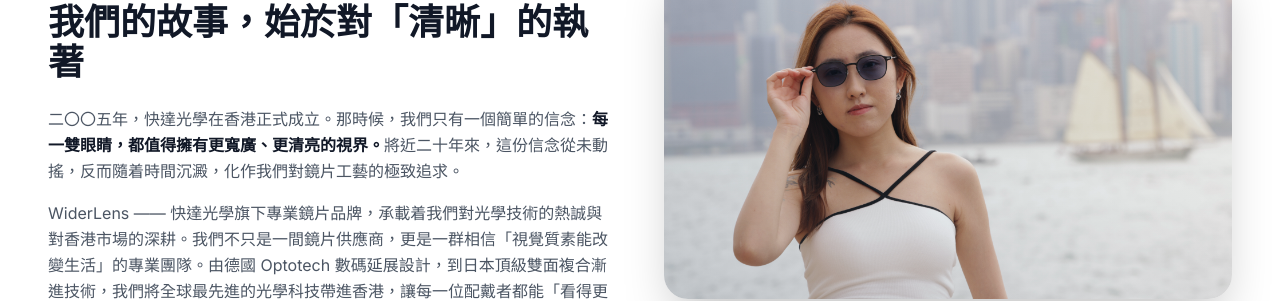
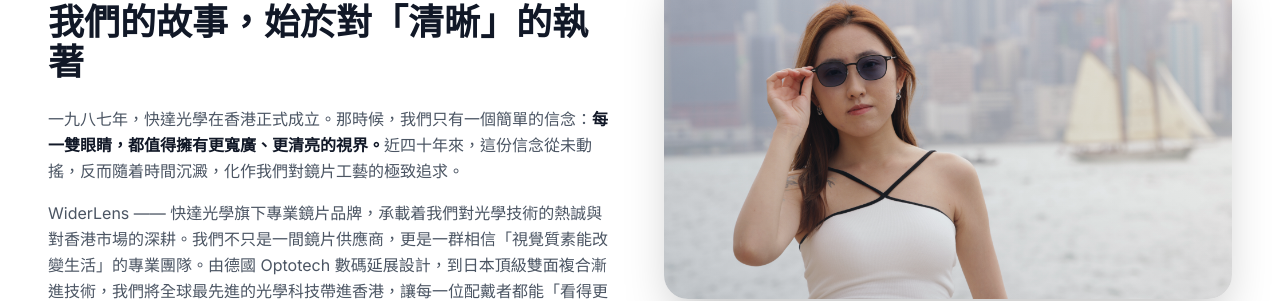
Before and after one commit to justmover/widerlens-official-site, a React (Vite) app in the folder app/: page /about in a window 1280 px wide. Shown: the part 578-879 px from the top of the page. Built offline with nearby package versions, Linux system fonts and the light colour scheme; a web font is replaced by a local one.

Commit message:
refine the founding year

```diff
--- a/app/src/pages/AboutUs.tsx
+++ b/app/src/pages/AboutUs.tsx
@@ -94,9 +94,9 @@ export function AboutUs() {
               </h2>
               <div className="space-y-4 text-gray-600 leading-relaxed">
                 <p>
-                  二〇〇五年，快達光學在香港正式成立。那時候，我們只有一個簡單的信念：
+                  一九八七年，快達光學在香港正式成立。那時候，我們只有一個簡單的信念：
                   <strong className="text-gray-900">每一雙眼睛，都值得擁有更寬廣、更清亮的視界。</strong>
-                  將近二十年來，這份信念從未動搖，反而隨着時間沉澱，化作我們對鏡片工藝的極致追求。
+                  近四十年來，這份信念從未動搖，反而隨着時間沉澱，化作我們對鏡片工藝的極致追求。
                 </p>
                 <p>
                   WiderLens —— 快達光學旗下專業鏡片品牌，承載着我們對光學技術的熱誠與對香港市場的深耕。我們不只是一間鏡片供應商，更是一群相信「視覺質素能改變生活」的專業團隊。由德國 Optotech 數碼延展設計，到日本頂級雙面複合漸進技術，我們將全球最先進的光學科技帶進香港，讓每一位配戴者都能「看得更廣，生活更自在」。
@@ -128,15 +128,15 @@ export function AboutUs() {
               <Users className="w-7 h-7 text-[#355C7D]" />
             </div>
             <h2 className="text-3xl md:text-4xl font-bold text-gray-900 mb-4">
-              近二十年扎根香港，累積逾四十年專業底蘊
+              近四十年扎根香港，累積深厚專業底蘊
             </h2>
           </div>
           <div className="animate-in grid md:grid-cols-3 gap-8">
             <div className="bg-white rounded-2xl p-8 shadow-sm">
-              <div className="text-4xl font-bold text-[#355C7D] mb-2">20</div>
-              <div className="text-sm text-gray-500 mb-4">年扎根香港</div>
+              <div className="text-4xl font-bold text-[#355C7D] mb-2">40</div>
+              <div className="text-sm text-gray-500 mb-4">年近四十年扎根香港</div>
               <p className="text-gray-600 text-sm leading-relaxed">
-                快達光學自2005年在香港成立，親歷鏡片技術從傳統打磨到數碼自由曲面的革命性蛻變。
+                快達光學自1987年在香港成立，親歷鏡片技術從傳統打磨到數碼自由曲面的革命性蛻變。
               </p>
             </div>
             <div className="bg-white rounded-2xl p-8 shadow-sm">
--- a/app/src/pages/JoinUs.tsx
+++ b/app/src/pages/JoinUs.tsx
@@ -90,7 +90,7 @@ export function JoinUs() {
             </h2>
             <div className="space-y-4 text-gray-600 leading-relaxed">
               <p>
-                快達光學扎根香港近二十年，我們不是外來品牌，而是與這座城市共同成長的本地專業鏡片供應商。我們深知香港顧客的步伐急促、要求嚴格，也了解前線門市每日面對的挑戰——從驗配技術到庫存管理，從顧客教育到市場推廣，每一環都不能鬆懈。
+                快達光學扎根香港近四十年，我們不是外來品牌，而是與這座城市共同成長的本地專業鏡片供應商。我們深知香港顧客的步伐急促、要求嚴格，也了解前線門市每日面對的挑戰——從驗配技術到庫存管理，從顧客教育到市場推廣，每一環都不能鬆懈。
               </p>
               <p className="text-lg">
                 與 WiderLens 合作，你得到的不是一疊價目表，而是一個
```
Also changed, not shown: 2 other files (tests, documents, lock files or other folders).
